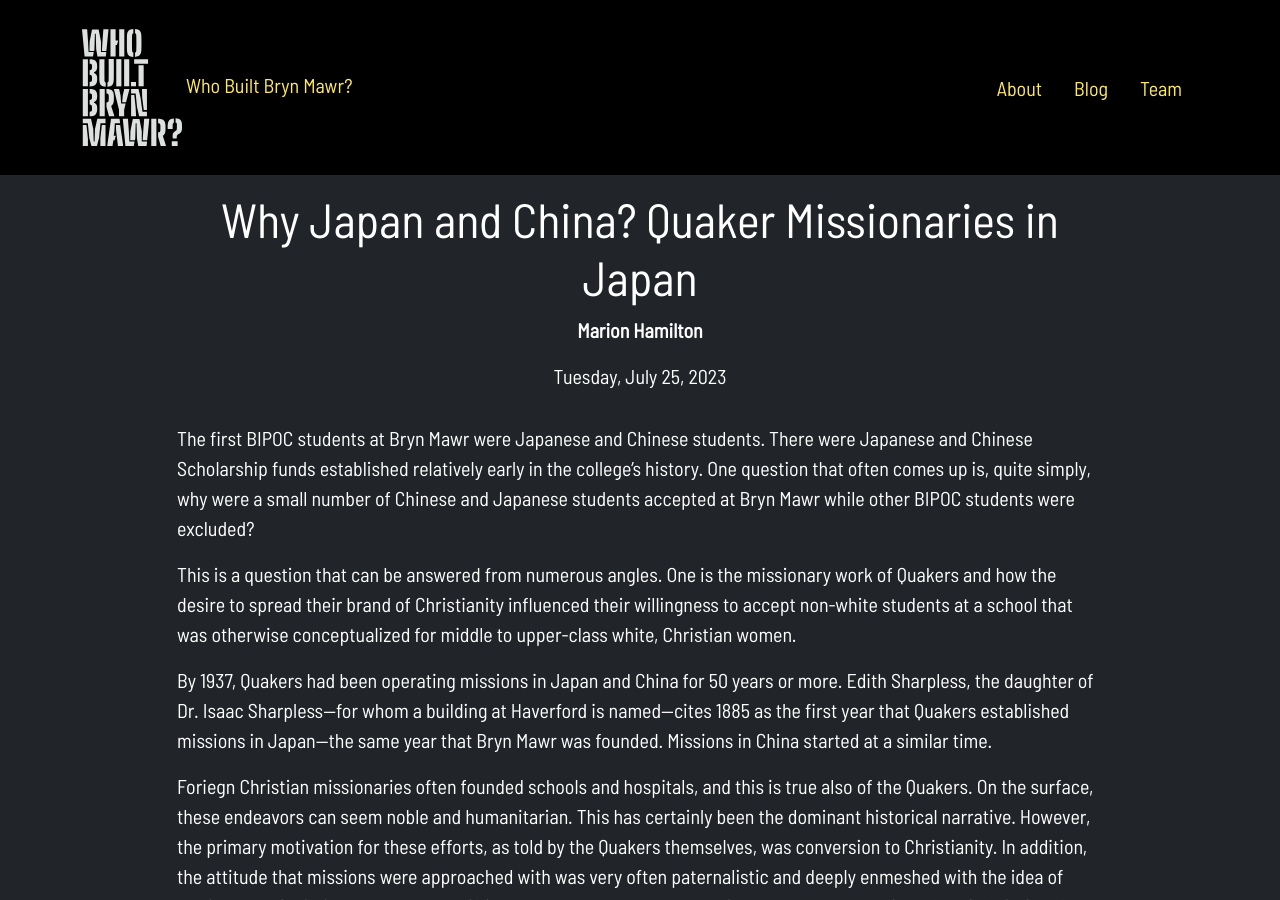
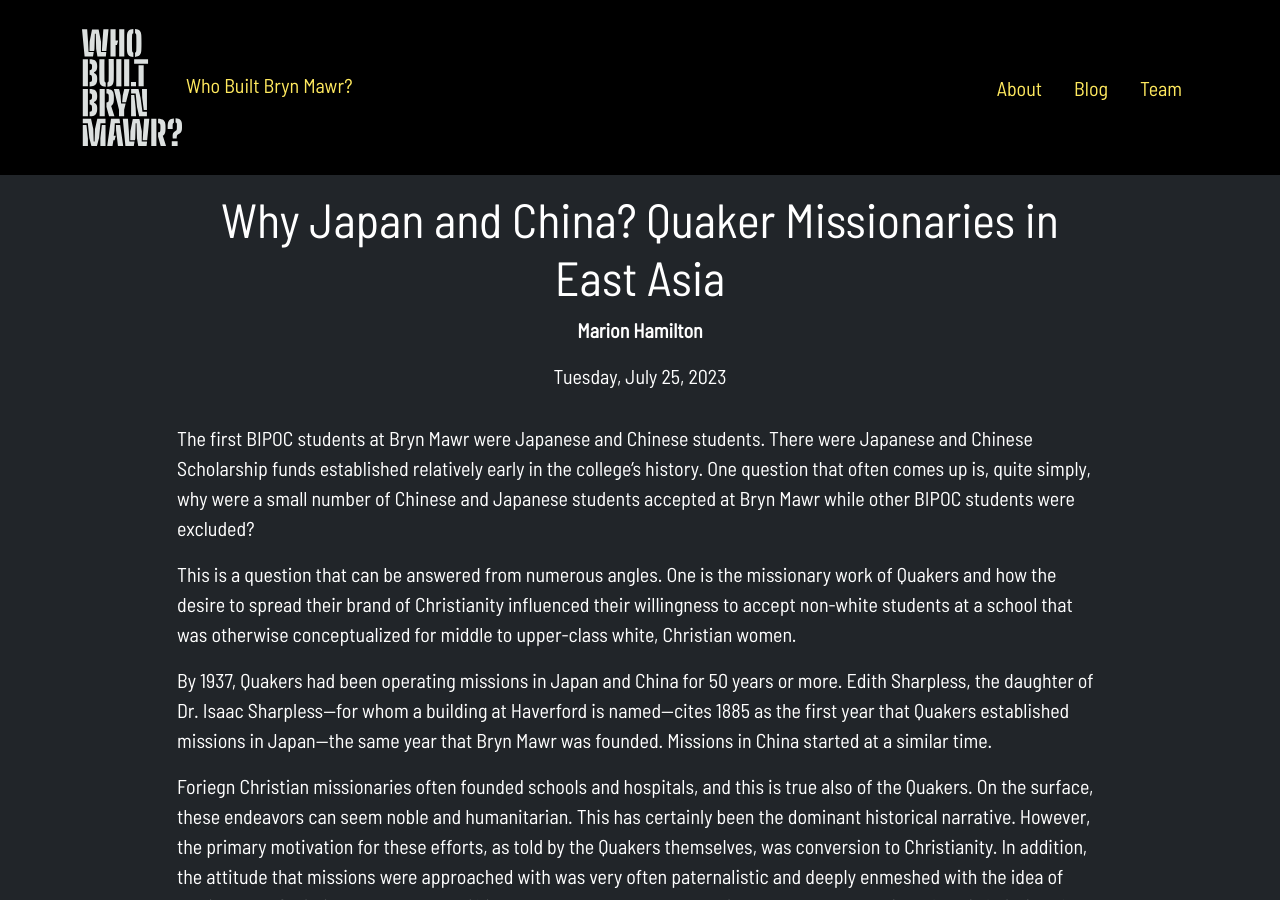
Before and after one commit to digbmc/wbbm, a Jekyll site: the page built from _posts/2023-07-25-marion-quaker-missionaries.md, in a window 1280 px wide and 900 px high. Built offline with Jekyll 4.4.1, drawn with Linux system fonts in a browser that asks for light colours.

Commit message:
fixed title again

```diff
--- a/_posts/2023-07-25-marion-quaker-missionaries.md
+++ b/_posts/2023-07-25-marion-quaker-missionaries.md
@@ -1,7 +1,7 @@
 ---
 layout: post
 phase: P4
-title: Why Japan and China? Quaker Missionaries in Japan
+title: Why Japan and China? Quaker Missionaries in East Asia
 author: Marion Hamilton
 description: Why were the first BIPOC students at Bryn Mawr Japanese and Chinese? It is a complicated, multifaceted question, but part of the answer lies in Quaker Christian's desire to proselytize to Japan and China.
 public: true
```
